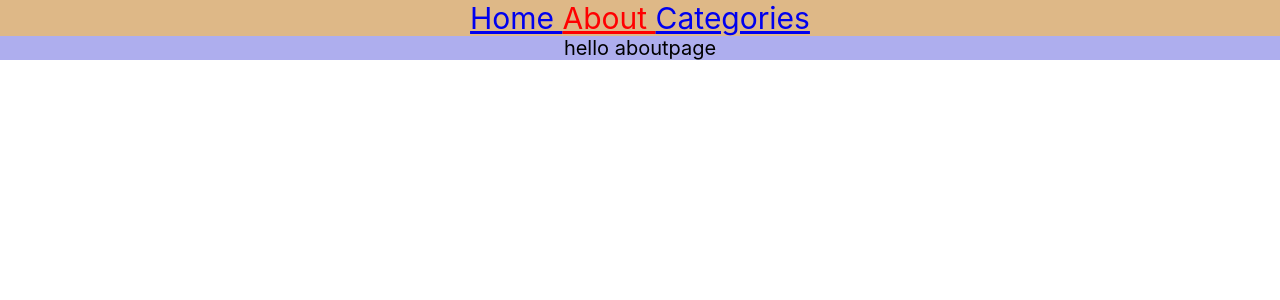
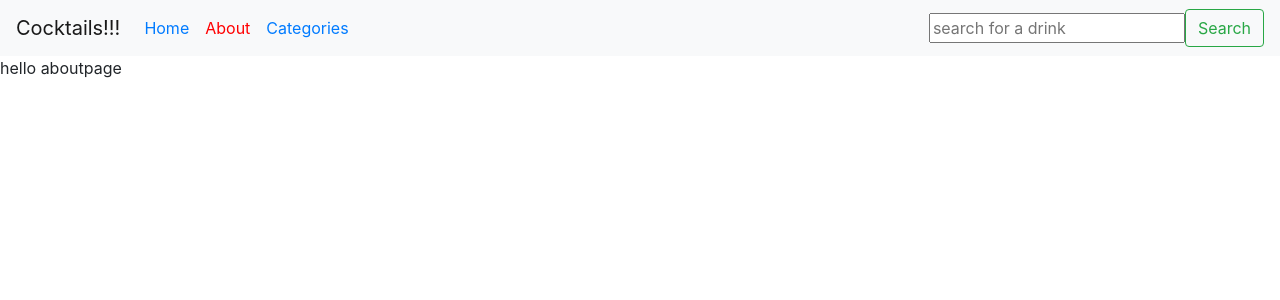
Before and after one commit to MartijnSam/cocktails, a React (Create React App) app: page /about in a window 1280 px wide. Shown: the top 300 px of the page. Built offline with nearby package versions, Linux system fonts and the light colour scheme.

Commit message:
added styling and search

```diff
--- a/package.json
+++ b/package.json
@@ -7,7 +7,9 @@
     "@testing-library/react": "^9.5.0",
     "@testing-library/user-event": "^7.2.1",
     "axios": "^0.19.2",
+    "bootstrap": "^4.4.1",
     "react": "^16.13.1",
+    "react-bootstrap": "^1.0.1",
     "react-dom": "^16.13.1",
     "react-router-dom": "^5.1.2",
     "react-scripts": "3.4.1"
--- a/src/App.js
+++ b/src/App.js
@@ -2,10 +2,12 @@ import React from 'react';
 import { Switch, Route, BrowserRouter } from "react-router-dom";
 import AboutPage from './pages/AboutPage'
 import HomePage from './pages/HomePage'
-import NavBar from './components/NavBar'
+import Navigation from './components/NavBar'
 import Categories from './pages/Categories'
 import Category from './pages/Category'
 import DrinkPage from './pages/DrinkPage'
+import SearchPage from './pages/SearchPage'
+import 'bootstrap/dist/css/bootstrap.min.css';
 
 
 
@@ -17,14 +19,14 @@ function App() {
       </div>
       <div>
       <BrowserRouter>
-        <NavBar />
+        <Navigation />
         <Switch>
           <Route path="/categories/:category/:cocktail" component={DrinkPage} />
-          {/* <Route path="/search/:searchtext?" component={SearchPage} />                 */}
-           <Route path="/categories/:category" component={Category} />
+          <Route path="/categories/:category" component={Category} />
           <Route path="/categories" component={Categories} />
           <Route path="/about" component={AboutPage} />
           <Route path="/" exact={true} component={HomePage} />
+          <Route path="/search/:searchtext" component={SearchPage} />
         </Switch>
       </BrowserRouter>
       </div>
--- a/src/components/NavBar.js
+++ b/src/components/NavBar.js
@@ -1,17 +1,37 @@
-import React from 'react';
-import { NavLink } from 'react-router-dom';
+import React, {useState} from 'react';
+import { NavLink, useHistory } from 'react-router-dom';
+import NavBar from 'react-bootstrap/Navbar'
+import Nav from 'react-bootstrap/Nav'
+import Form from 'react-bootstrap/Form'
+import Button from 'react-bootstrap/Button'
 
+export default function Navigation() {
 
+  const history = useHistory()
 
-export default function NavBar() {
+const [searchText, setSearchText] = useState("")
+
+const navigateToSearch = () => {
+  const routeParam = encodeURIComponent(searchText);
+  history.push(`/search/${routeParam}`)
+}
+
     return (
-      <div className="navbar">
+      <NavBar bg="light" expand="lg">
+        <NavBar.Brand href="#home">Cocktails!!!</NavBar.Brand>
+        <NavBar.Toggle aria-controls="basic-navbar-nav" />
+        <NavBar.Collapse id="basic-navbar-nav">
+        <Nav className="mr-auto">
 
-        <NavLink exact={true} activeStyle={{color:'red'}} to="/">Home  </NavLink> {""}
-        <NavLink exact={true} activeStyle={{color:'red'}} to="/about">About  </NavLink>{""}
-        <NavLink exact={true} activeStyle={{color:'red'}} to="/categories">Categories  </NavLink>{""}
-
-
-      </div>
+        <Nav.Link><NavLink exact={true} activeStyle={{color:'red'}} to="/">Home  </NavLink></Nav.Link>
+        <Nav.Link><NavLink exact={true} activeStyle={{color:'red'}} to="/about">About  </NavLink></Nav.Link>
+        <Nav.Link><NavLink exact={true} activeStyle={{color:'red'}} to="/categories">Categories  </NavLink></Nav.Link>
+        </Nav>
+        <Form inline>
+          <input value={searchText} onChange={e =>setSearchText(e.target.value)} placeholder="search for a drink"/>
+          <Button variant="outline-success" onClick={navigateToSearch}>Search</Button>
+          </Form>
+          </NavBar.Collapse>
+      </NavBar>
     );
   }
--- a/src/index.css
+++ b/src/index.css
@@ -11,33 +11,3 @@ code {
   font-family: source-code-pro, Menlo, Monaco, Consolas, 'Courier New',
     monospace;
 }
-
-.navbar {
-  background-color: burlywood;
-  flex: auto;
-  text-align: center;
-  flex-direction: column;
-  font-size: 30px;
-}
-
-.homepage {
-  text-align: center;
-  background-color: cornflowerblue;
-  font-size: 20px;
-}
-
-.aboutpage {
-  text-align: center;
-  background-color: rgb(174, 174, 238);
-  font-size: 20px;
-}
-
-.discovermoviespage {
-  text-align: center;
-  background-color: rgb(140, 150, 170);
-  font-size: 20px;
-}
-
-.movie{
-  display: inline-block;
-}
--- a/src/pages/Categories.js
+++ b/src/pages/Categories.js
@@ -1,6 +1,12 @@
 import React, { useEffect, useState} from "react";
 import Axios from "axios";
 import { Link } from "react-router-dom";
+import ListGroup from 'react-bootstrap/ListGroup';
+import TabContainer from 'react-bootstrap/TabContainer';
+import Row from 'react-bootstrap/Row';
+import Col from "react-bootstrap/Col";
+import Tab from 'react-bootstrap/Tab';
+import Category from "./Category"
 
 
 export default function Categories() {
@@ -19,19 +25,34 @@ const render = () =>{
         return "Getting the categories"
     }
     else {return categories.drinks.map(category => {
-        let removeDash = category.strCategory.split(' /').join('')
-        let categoryname = removeDash.split(' ').join('_')
-        return <li><Link to={`/categories/${categoryname}`} >{category.strCategory}</Link></li>})}
+        let categoryname = encodeURIComponent(category.strCategory)
+        return <ListGroup.Item action variant="success"><Link to={`/categories/${categoryname}`} >{category.strCategory}</Link></ListGroup.Item>})}
 
 }
 
 
+
+
     return (
-      <div className="categories">
+      <TabContainer id="list-group-tabs-example" defaultActiveKey="first">
+        <Row>
+            <Col sm={4}>
         Here are the cocktail categories:
-        <ul>
+        <ListGroup>
         {render()}
-        </ul>
-      </div>
+        </ListGroup>
+        </Col>
+        <Col sm={8}>
+      <Tab.Content>
+        <Tab.Pane eventKey="#link1">
+
+        </Tab.Pane>
+        <Tab.Pane eventKey="#link2">
+
+        </Tab.Pane>
+      </Tab.Content>
+      </Col>
+        </Row>
+    </TabContainer>
     );
   }
--- a/src/pages/Category.js
+++ b/src/pages/Category.js
@@ -1,6 +1,12 @@
 import React, { useEffect, useState} from "react";
 import Axios from "axios";
 import { Link, useParams } from "react-router-dom";
+import Card from 'react-bootstrap/Card'
+import CardGroup from 'react-bootstrap/CardGroup'
+import Container from 'react-bootstrap/Container'
+import Row from 'react-bootstrap/Row'
+import Col from 'react-bootstrap/Col'
+import Button from 'react-bootstrap/Button'
 
 
 export default function Category() {
@@ -12,7 +18,8 @@ const searchCategory = useParams()
 
 useEffect(() => {async function getCategory(){
     console.log(`getting the category:`, searchCategory.category)
-    const queryParam = encodeURIComponent(searchCategory.category)
+    const queryParam = searchCategory.category
+    console.log(`getting data from: https://www.thecocktaildb.com/api/json/v1/1/filter.php?c=${queryParam}`)
     const data = await Axios.get(`https://www.thecocktaildb.com/api/json/v1/1/filter.php?c=${queryParam}`);
     console.log(`here is the category data:`, data.data);
     setCategory(data.data)
@@ -22,19 +29,36 @@ const render = () =>{
     if (category === false){
         return "Getting the category"
     }
+    if (category === undefined || category === null || typeof(category) !== "object"){
+        return "Mhhh... Something went wrong :( Try again!"
+    }
     else {return category.drinks.map(category => {
 
-        return <li><Link to={`/categories/${searchCategory.category}/${category.idDrink}`} >{category.strDrink}</Link></li>})}
+        let link = `/categories/${searchCategory.category}/${category.idDrink}`
+
+        return <Col><Card>
+            <Card.Img variant="top" src={category.strDrinkThumb}/>
+            <Card.Body>
+                <Card.Title>{category.strDrink}</Card.Title>
+            </Card.Body>
+            <Card.Footer><Button href={link} variant="outline-success">More info</Button></Card.Footer>
+        </Card></Col>})}
 
 }
 
+const categoryName = decodeURIComponent(searchCategory.category)
 
     return (
       <div className="category">
-        Here are the cocktails in the category {searchCategory.category}:
-        <ul>
+        Here are the cocktails in the category {categoryName}:
+        <Container>
+        <Row xs={2} md={4} lg={6}>
+
         {render()}
-        </ul>
+
+  </Row>
+</Container>
+
       </div>
     );
   }
--- a/src/pages/DrinkPage.js
+++ b/src/pages/DrinkPage.js
@@ -25,7 +25,7 @@ const render = () =>{
     else {return drink.drinks.map(drink => {
 
         return  <div><h3>Name: {drink.strDrink}</h3><p><img src={drink.strDrinkThumb} alt="cocktail"></img>"</p>
-        <p>Category: <Link to={`/categories/${searchCategory}`} >{searchCategory}</Link></p>
+
 
 
         </div>
@@ -34,12 +34,15 @@ const render = () =>{
 }
 
 
+const categoryName = decodeURIComponent(searchCategory)
+
+
     return (
       <div className="drink">
         Here is the info of the drink:
 
         {render()}
-
+        <p>Category: <Link to={`/categories/${searchCategory}`}>{categoryName}</Link></p>
       </div>
     );
   }
--- /dev/null
+++ b/src/pages/SearchPage.js
@@ -0,0 +1,52 @@
+import React, { useEffect, useState} from "react";
+import Axios from "axios";
+import { useParams, Link} from "react-router-dom";
+
+
+export default function DrinkPage() {
+
+const [search, setSearch]= useState(false);
+
+const searchText = useParams()
+const searchedFor = decodeURIComponent(searchText.searchtext)
+
+
+useEffect(() => {async function getSearch(){
+    console.log(`searching for:`, searchText.searchtext)
+    const queryParam = encodeURIComponent(searchText.searchtext)
+    const data = await Axios.get(`https://www.thecocktaildb.com/api/json/v1/1/search.php?s=${queryParam}`);
+    console.log(`here is the cocktail data:`, data.data);
+    setSearch(data.data)
+}getSearch()}, [searchText])
+
+const render = () =>{
+    if (search === false){
+        return "Searching for your drink"
+    }
+    if (search === undefined || typeof search !== "object" || search.drinks === null){
+        return "Found nothing... sorry :("
+    }
+    else {return search.drinks.map(drink => {
+        let categoryname = encodeURIComponent(drink.strCategory)
+
+        return  <li><Link to={`/categories/${categoryname}/${drink.idDrink}`} >{drink.strDrink}</Link></li>
+
+
+
+    })}
+
+}
+
+
+
+
+
+    return (
+      <div className="searchlist">
+        You've searched for "{searchedFor}", here are the results:
+        <p>{render()}</p>
+
+
+      </div>
+    );
+  }
```
Also changed, not shown: 1 other file (tests, documents, lock files or other folders).
